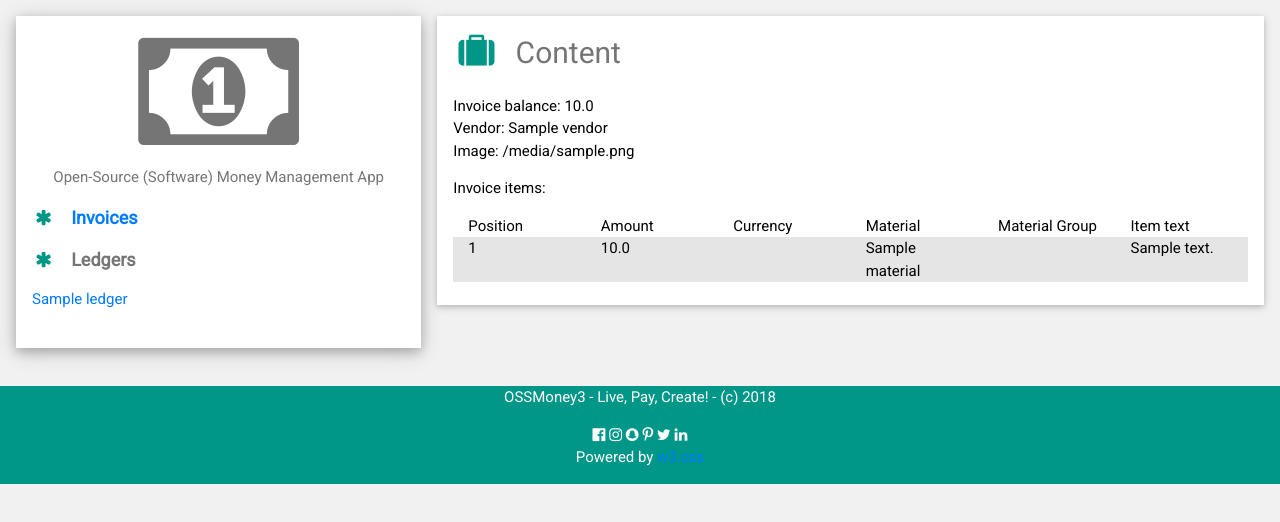
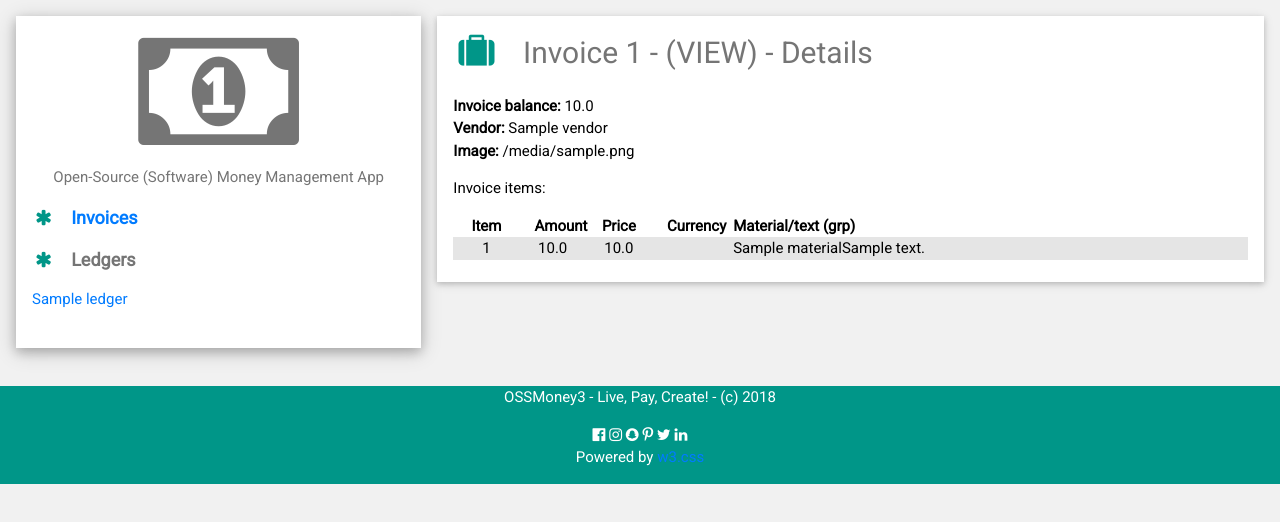
Before and after one commit to kuhnchris/ossmoney3, a Django app: page /invoice/1/ in a window 1280 px wide. Shown: the top 522 px of the page. Run offline with Django 3.2, Linux system fonts and the light colour scheme; tables that the repository leaves empty hold one stand-in row (values such as "Sample post"); some libraries are stand-ins or nearby versions.

Commit message:
Inbetween save

```diff
--- a/app/finance/models.py
+++ b/app/finance/models.py
@@ -8,6 +8,7 @@ class LedgerClosingTypes(Enum):
     R = "right side"
     N = "none"
 
+
 class LedgerTypes(Enum):
     OB = "opening balance" #oeffnungsbilanz
     AA = "active account" #aktivkonto
@@ -17,6 +18,7 @@ class LedgerTypes(Enum):
     CB = "closing balance" #schlussbilanz
     IS = "income statement" #erfolgsrechnung
     XX = "none"
+
 
 class baseModel(models.Model):
     created_on = models.DateTimeField(auto_now=True)
@@ -62,13 +64,17 @@ class Ledger(baseModel):
 
 
 class Vendor(baseModel):
-    name = models.TextField()
+    short_name = models.TextField(max_length=128)
+    name = models.TextField(null=True, blank=True)
+    address = models.TextField(null=True, blank=True)
+    contact_address = models.TextField(null=True, blank=True)
+
     default_ledger = models.ForeignKey(to=Ledger,
                                        on_delete=models.CASCADE,
                                        null=True)
 
     def __str__(self):
-        return self.name
+        return self.short_name
 
 
 class InvoiceHead(baseModel):
@@ -106,20 +112,45 @@ class Material(baseModel):
         return f'{self.name} (material, groups: {self.group.count()}, texts: {self.texts.count()})'
 
 
+class UOM(baseModel):
+    short_name = models.TextField(max_length=5)
+    long_name = models.TextField(max_length=255)
+
+    def __str__(self):
+        return f'{self.short_name} ({self.long_name})'
+
+
 class InvoicePosition(baseModel):
-    # materialType
-    amount = models.FloatField(null=True)
     position = models.IntegerField(null=True, blank=True)
-    currency = models.ForeignKey(to=Currency, on_delete=models.CASCADE)
+    per_amount_price = models.FloatField(null=True)
+    per_amount_price_unit = models.FloatField(null=True)
+    purchase_amount = models.FloatField(null=True)
+    lineText = models.TextField(max_length=255, null=True, blank=True)
+
+    unit_of_measure = models.ForeignKey(to=UOM,
+                                        on_delete=models.CASCADE,
+                                        null=True,
+                                        blank=True)
+
+    currency = models.ForeignKey(to=Currency,
+                                 on_delete=models.CASCADE)
+
     ledger = models.ForeignKey(to=Ledger,
                                on_delete=models.CASCADE,
                                related_name="invoiceItems")
+
     head = models.ForeignKey(InvoiceHead,
                              on_delete=models.CASCADE,
                              related_name="positions")
-    lineText = models.TextField(max_length=255, null=True, blank=True)
-    materialGroup = models.ForeignKey(MaterialGroup, on_delete=models.CASCADE, null=True, blank=True)
-    material = models.ForeignKey(Material, on_delete=models.CASCADE, null=True, blank=True)
+
+    materialGroup = models.ManyToManyField(MaterialGroup,
+                                           null=True,
+                                           blank=True)
+
+    material = models.ForeignKey(Material,
+                                 on_delete=models.CASCADE,
+                                 null=True,
+                                 blank=True)
 
     def save(self, *args, **kwargs):
         if not self.position:
--- a/app/finance/templates/finance/invoiceDetail.html
+++ b/app/finance/templates/finance/invoiceDetail.html
@@ -7,43 +7,49 @@
     background-color: rgba(255,255,255);
   }
 {% endblock %}
+{% block content_title %}
+Invoice {{ selectedInvoice.id }} - {% if editmode %}(EDIT){% else %}(VIEW){% endif %} - Details
+{% endblock %}
 {% block content %}
-  <p>Invoice balance: {{ selectedInvoice_balance }}<BR>
-     Vendor: {{ selectedInvoice.vendor.name }}<BR>
-    {% if selectedInvoice.image %}
-     Image:  {{ selectedInvoice.image.url }}
+<p><span class="font-weight-bold" {% if editmode %}contenteditable{% endif %}>Invoice balance:</span> {{ selectedInvoice_balance }}<BR>
+<span class="font-weight-bold" {% if editmode %}contenteditable{% endif %}>Vendor:</span> {{ selectedInvoice.vendor.name }}<BR>
+    {% if selectedInvoice.image or editmode%}
+<span class="font-weight-bold" {% if editmode %}contenteditable{% endif %}>Image:</span>  {{ selectedInvoice.image.url }}
     {% endif %}
   </p>
 
   <p>Invoice items:</p>
   <div class="container">
     <div class="row">
-      <div class="col-sm">Position</div>
-      <div class="col-sm">Amount</div>
-      <div class="col-sm">Currency</div>
-      <div class="col-sm">Material</div>
-      <div class="col-sm">Material Group</div>
-      <div class="col-sm">Item text</div>
+      <div class="col-sm-1 text-center font-weight-bold">Item</div>
+      <div class="col-sm-1 text-center font-weight-bold">Amount</div>
+      <div class="col-sm-1 text-center font-weight-bold">Price</div>
+      <div class="col-sm-1 text-center font-weight-bold">Currency</div>
+      <div class="col-sm font-weight-bold">Material/text (grp)</div>
     </div>
   {% for item in selectedInvoice.positions.all %}
     <div class="row">
-      <div class="col-sm">
+      <div class="col-sm-1 text-center ">
         {{ item.position }}
       </div>
-      <div class="col-sm">
-        {{ item.amount }}
+      <div class="col-sm-1 text-center">
+        {% if item.purchase_amount %}
+        {{ item.purchase_amount }}
+        {% else %}
+          (invalid)
+        {% endif %}
       </div>
-      <div class="col-sm">
+      <div class="col-sm-1 text-center">
+        {{ item.per_amount_price }}
+      </div>
+      <div class="col-sm-1 text-center">
         {{ item.currency }}
       </div>
       <div class="col-sm">
-        {{ item.material.name }}
-      </div>
-      <div class="col-sm">
-        {{ item.materialGroup.name }}
-      </div>
-      <div class="col-sm">
-        {{ item.lineText }}
+        {{ item.material.name }}{{ item.lineText }}
+        {% if item.materialGroup.name %}
+          ( {{ item.materialGroup.name }} )
+        {% endif %}
       </div>
     </div>
   {% endfor %}
--- a/app/finance/templates/template.html
+++ b/app/finance/templates/template.html
@@ -51,7 +51,7 @@
         <!-- Right Column -->
         <div class="w3-twothird">
           <div class="w3-container w3-card w3-white">
-            <h2 class="w3-text-grey w3-padding-16"><i class="fa fa-suitcase fa-fw w3-margin-right w3-xxlarge w3-text-teal"></i>Content</h2>
+            <h2 class="w3-text-grey w3-padding-16"><i class="fa fa-suitcase fa-fw w3-margin-right w3-xxlarge w3-text-teal"></i>{% block content_title %}Content{% endblock %}</h2>
             {% block content %}{% endblock %}
           </div>
         <!-- End Right Column -->
--- a/app/finance/urls.py
+++ b/app/finance/urls.py
@@ -6,6 +6,7 @@ urlpatterns = [
     path('', views.index, name='index'),
     path('ledger/<int:ledger_id>/', views.ledgerView, name='ledger'),
     path('invoice/<int:invoice_id>/', views.invoiceView, name='invoice'),
-    path('invoices/', views.invoiceOverview, name='invoiceOverview')
+    path('invoices/', views.invoiceOverview, name='invoiceOverview'),
+    path('invoices/new', views.invoiceNew, name='invoiceNew')
 
 ]
--- a/app/finance/views.py
+++ b/app/finance/views.py
@@ -1,6 +1,6 @@
 from django.shortcuts import render
 from django.http import HttpResponse, Http404
-from .models import Ledger, InvoiceHead
+from .models import Ledger, InvoiceHead, LedgerTypes, LedgerClosingTypes
 
 
 def index(request):
@@ -13,14 +13,23 @@ def templateViewReturn(request, templateUrl, templateContext):
     context['ledgers'] = ledgers
     return render(request, templateUrl, context)
 
+def invoiceNew(request):
+    selectedInvoice_balance = 0
+    return templateViewReturn(request,
+                              'finance/invoiceDetail.html',
+                              {'editmode': True
+                              })
+
 def invoiceView(request, invoice_id):
     selectedInvoice = InvoiceHead.objects.get(pk=invoice_id)
     selectedInvoice_balance = 0
     for itm in selectedInvoice.positions.all():
-        selectedInvoice_balance = selectedInvoice_balance + itm.amount
+        selectedInvoice_balance = selectedInvoice_balance + itm.per_amount_price
     return templateViewReturn(request,
                               'finance/invoiceDetail.html',
-                              {'selectedInvoice':selectedInvoice,'selectedInvoice_balance':selectedInvoice_balance})
+                              {'selectedInvoice':selectedInvoice,
+                               'selectedInvoice_balance':selectedInvoice_balance
+                              })
 
 def invoiceOverview(request):
     invoices = InvoiceHead.objects.order_by('id')
@@ -33,12 +42,16 @@ def invoiceOverview(request):
 def ledgerView(request, ledger_id):
     selectedLedger = Ledger.objects.get(pk=ledger_id)
     selectedLedger_balance = 0
+    selectedLedger_ledgerType = LedgerTypes.__dict__[selectedLedger.ledger_type].value
     for itm in selectedLedger.invoiceItems.all():
-        selectedLedger_balance = selectedLedger_balance + itm.amount
+        selectedLedger_balance = selectedLedger_balance + itm.per_amount_price
 
 
     if not selectedLedger:
         return Http404.message('Invalid ledger ID')
     return templateViewReturn(request,
                               'finance/ledgerOverview.html',
-                              {'selectedLedger': selectedLedger, 'selectedLedger_balance': selectedLedger_balance})
+                              {'selectedLedger': selectedLedger,
+                               'selectedLedger_balance': selectedLedger_balance,
+                               'selectedLedger_ledgerType': selectedLedger_ledgerType
+                               })
```
Also changed, not shown: app/finance/templates/finance/invoiceOverview.html (+9 -3 lines), app/finance/templates/finance/ledgerOverview.html (+15 -8 lines), app/finance/migrations/0010_auto_20181217_1856.py (added), app/finance/migrations/0011_auto_20181217_1904.py (added).
